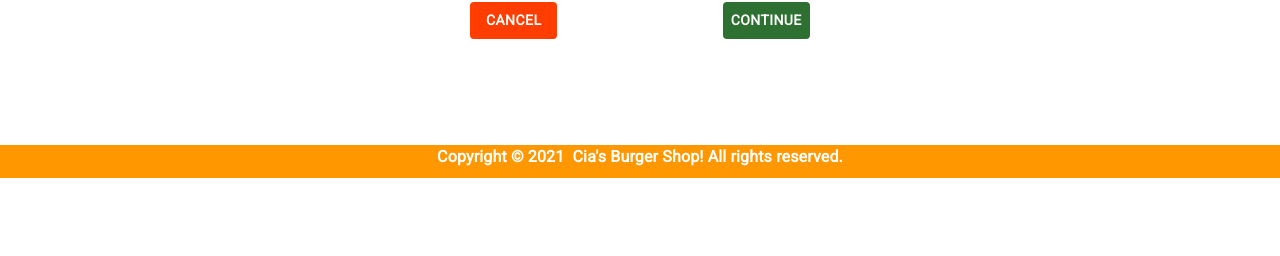
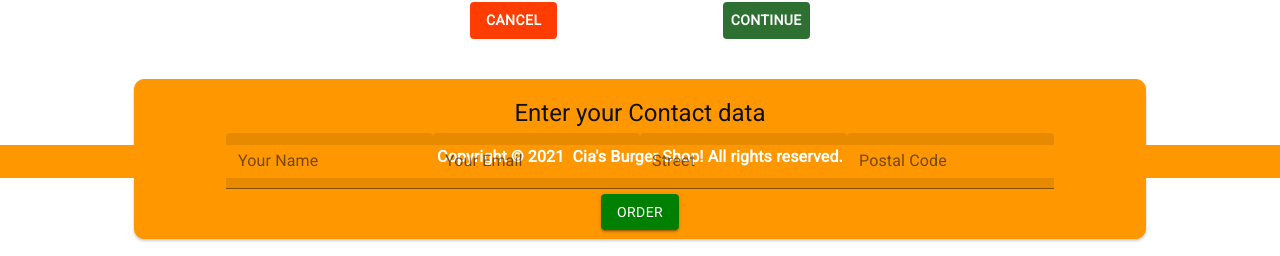
Before and after one commit to ciamac-da/react-burger-builder-app, a React (Create React App) app: page /checkout in a window 1280 px wide. Both pictures are taken after a click on the button "CONTINUE". Shown: the part 622-878 px from the top of the page. Before the commit the page ends 800 px from the top, so only its background shows below. Built offline with nearby package versions, Linux system fonts and the light colour scheme.

Commit message:
Verified by Marti4n v1.4.5 Navigating to Contact Data

```diff
--- a/src/components/Burger/Burger.js
+++ b/src/components/Burger/Burger.js
@@ -2,6 +2,7 @@ import React from "react";
 import BurgerIngredient from "./BurgerIngredient/BurgerIngredient";
 import myStyle from "./BurgerStyle";
 import { withRouter } from "react-router-dom";
+
 const Burger = (props) => {
   const classes = myStyle();
   let transformedIngredients = Object.keys(props.ingredients).map((igKey) => {
--- a/src/containers/Checkout/Checkout.js
+++ b/src/containers/Checkout/Checkout.js
@@ -1,5 +1,7 @@
 import React, { Component } from 'react';
 import CheckoutSummary from '../../components/Order/CheckoutSummary/CheckoutSummary';
+import ContactData from './ContactData/ContactData';
+import { Route } from 'react-router-dom';
 
 class Checkout extends Component{
     state={
@@ -35,6 +37,7 @@ class Checkout extends Component{
         checkoutCancelled={this.checkoutCancelledHandler}
         checkoutContinued={this.checkoutContinuedHandler}
         />
+        <Route path={this.props.match.url + "/contact-data" } component={ContactData} />
         </div>
         )
     }
--- /dev/null
+++ b/src/containers/Checkout/ContactData/ContactData.js
@@ -0,0 +1,85 @@
+import React, { Component } from "react";
+import { Typography, TextField, Button } from "@material-ui/core/";
+import { withStyles } from "@material-ui/core/styles";
+
+class ContactData extends Component {
+  state = {
+    name: "",
+    email: "",
+    address: {
+      street: "",
+      postalCode: "",
+    },
+  };
+  render() {
+    const classes = this.props;
+    return (
+      <div
+        style={{
+          margin: "20px auto",
+          backgroundColor:"#ff9800",
+          width: "80%",
+          borderRadius:"10px",
+          boxShadow: "0 2px 3px #ccc",
+          border: "1px solid #ff9800 ",
+          padding: "13px",
+          boxSizing: "border-box",
+          textAlign: "center",
+          color: "#111 ",
+          marginBottom: "40px !important",
+        }}
+      >
+        <Typography style={{ margin: "4px" }} variant="h5">
+          Enter your Contact data
+        </Typography>
+        <form className={classes.root} noValidate autoComplete="off">
+          <TextField
+            id="name"
+            name="name"
+            label="Your Name"
+            variant="filled"
+            color="secondary"
+          />
+          <TextField
+            id="email"
+            name="email"
+            label="Your Email"
+            variant="filled"
+            color="secondary"
+          />
+          <TextField
+            id="street"
+            name="street"
+            label="Street"
+            variant="filled"
+            color="secondary"
+          />
+          <TextField
+            id="postal"
+            name="postal"
+            label="Postal Code"
+            variant="filled"
+            color="secondary"
+          />
+          <div
+          style={{position:"relative", top:"5px"}}
+          >
+            <Button
+            //color="secondary"
+             style={{
+              backgroundColor: "green",
+              color:"white"
+             }}
+             variant="contained"
+              onClick={this.props.checkoutContinued}
+            >
+              Order
+            </Button>
+          </div>
+        </form>
+      </div>
+    );
+  }
+}
+
+export default ContactData;
```
Also changed, not shown: src/containers/Checkout/ContactData/ContactDataStyle.js (added, +43 -0 lines).
